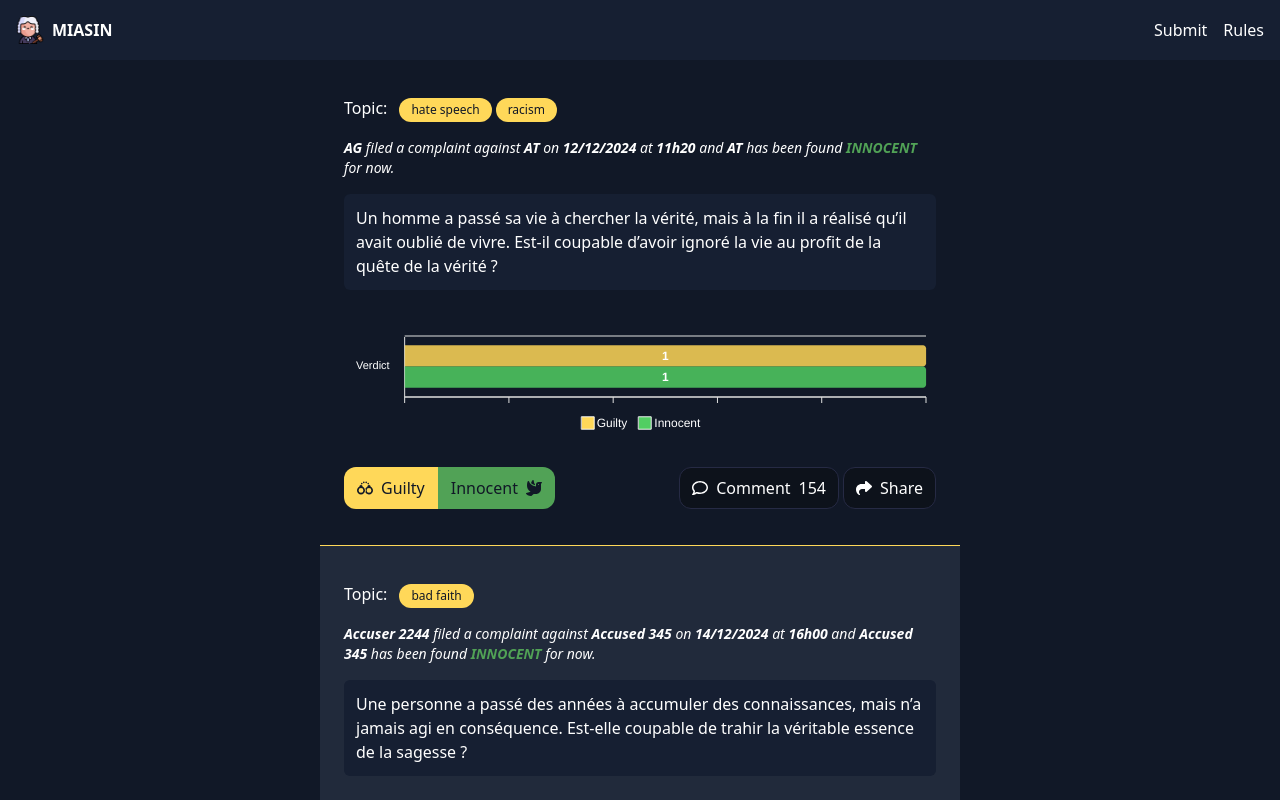
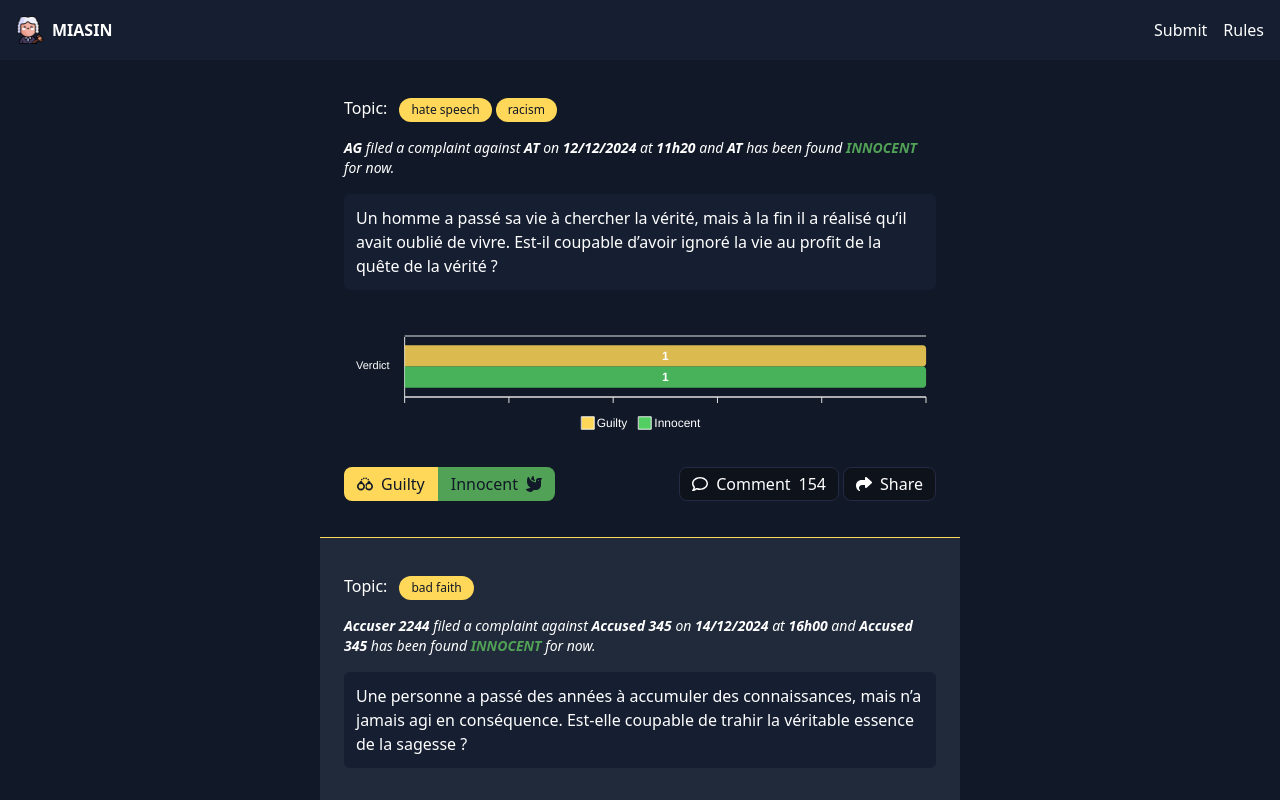
Before and after one commit to alaincodes/miasin, a Nuxt app in the folder frontend/: page / in a window 1280 px wide. Shown: the top 800 px of the page. Built offline with nearby package versions, Linux system fonts and the light colour scheme.

Commit message:
clean buttons UI

```diff
--- a/frontend/components/Question.vue
+++ b/frontend/components/Question.vue
@@ -1,14 +1,16 @@
 <script setup>
 defineProps({
-  question: {
-    type: String,
-    required: true,
-  }
-})
+	question: {
+		type: String,
+		required: true,
+	},
+});
 </script>
 
 <template>
-  <div class="prose p-3 rounded-md bg-c-black-light text-white prose-p:leading-6">
-    <p>{{ question }}</p>
-  </div>
+	<div
+		class="prose max-w-full p-3 rounded-md bg-c-black-light text-white prose-p:leading-6"
+	>
+		<p>{{ question }}</p>
+	</div>
 </template>
--- a/frontend/components/ui/CommentCTA.vue
+++ b/frontend/components/ui/CommentCTA.vue
@@ -1,19 +1,26 @@
 <script setup>
-import { ref, onMounted } from 'vue'
+import { ref, onMounted } from "vue";
 
-const randomNumber = ref(null)
+const randomNumber = ref(null);
 
 onMounted(() => {
-  randomNumber.value = Math.floor(Math.random() * 500) + 1
-})
+	randomNumber.value = Math.floor(Math.random() * 500) + 1;
+});
 </script>
 <template>
 	<button
-    class="flex gap-2 items-center py-2 px-3 bg-c-black-darker border border-c-black-lighter rounded-xl duration-300 hover:border-white"
+		class="flex gap-2 items-center py-1 px-3 bg-c-black-darker border border-c-black-lighter rounded-lg duration-300 hover:border-white"
 		aria-label="view comments"
 	>
-    <svg class="size-4" fill="currentColor" xmlns="http://www.w3.org/2000/svg" viewBox="0 0 512 512">
-      <path d="M123.6 391.3c12.9-9.4 29.6-11.8 44.6-6.4 26.5 9.6 56.2 15.1 87.8 15.1 124.7 0 208-80.5 208-160S380.7 80 256 80 48 160.5 48 240c0 32 12.4 62.8 35.7 89.2 8.6 9.7 12.8 22.5 11.8 35.5-1.4 18.1-5.7 34.7-11.3 49.4 17-7.9 31.1-16.7 39.4-22.7zM21.2 431.9c1.8-2.7 3.5-5.4 5.1-8.1 10-16.6 19.5-38.4 21.4-62.9C17.7 326.8 0 285.1 0 240 0 125.1 114.6 32 256 32s256 93.1 256 208-114.6 208-256 208c-37.1 0-72.3-6.4-104.1-17.9-11.9 8.7-31.3 20.6-54.3 30.6-15.1 6.6-32.3 12.6-50.1 16.1-.8.2-1.6.3-2.4.5-4.4.8-8.7 1.5-13.2 1.9-.2 0-.5.1-.7.1-5.1.5-10.2.8-15.3.8-6.5 0-12.3-3.9-14.8-9.9S0 457.4 4.5 452.8c4.1-4.2 7.8-8.7 11.3-13.5 1.7-2.3 3.3-4.6 4.8-6.9l.3-.5z"/>
+		<svg
+			class="size-4"
+			fill="currentColor"
+			xmlns="http://www.w3.org/2000/svg"
+			viewBox="0 0 512 512"
+		>
+			<path
+				d="M123.6 391.3c12.9-9.4 29.6-11.8 44.6-6.4 26.5 9.6 56.2 15.1 87.8 15.1 124.7 0 208-80.5 208-160S380.7 80 256 80 48 160.5 48 240c0 32 12.4 62.8 35.7 89.2 8.6 9.7 12.8 22.5 11.8 35.5-1.4 18.1-5.7 34.7-11.3 49.4 17-7.9 31.1-16.7 39.4-22.7zM21.2 431.9c1.8-2.7 3.5-5.4 5.1-8.1 10-16.6 19.5-38.4 21.4-62.9C17.7 326.8 0 285.1 0 240 0 125.1 114.6 32 256 32s256 93.1 256 208-114.6 208-256 208c-37.1 0-72.3-6.4-104.1-17.9-11.9 8.7-31.3 20.6-54.3 30.6-15.1 6.6-32.3 12.6-50.1 16.1-.8.2-1.6.3-2.4.5-4.4.8-8.7 1.5-13.2 1.9-.2 0-.5.1-.7.1-5.1.5-10.2.8-15.3.8-6.5 0-12.3-3.9-14.8-9.9S0 457.4 4.5 452.8c4.1-4.2 7.8-8.7 11.3-13.5 1.7-2.3 3.3-4.6 4.8-6.9l.3-.5z"
+			/>
 		</svg>
 		<span class="hidden md:block">Comment</span>
 		<span>{{ randomNumber }}</span>
--- a/frontend/components/ui/GuiltyCTA.vue
+++ b/frontend/components/ui/GuiltyCTA.vue
@@ -1,8 +1,18 @@
 <template>
-  <button class="grid grid-flow-col place-items-center gap-2 py-2 px-3 border border-transparent rounded-xl duration-300 bg-c-yellow-1 text-c-black hover:bg-yellow-900 hover:border-yellow-900 hover:text-white" aria-label="Declare guilty">
-    <svg class="size-4" fill="currentColor" xmlns="http://www.w3.org/2000/svg" viewBox="0 0 640 512">
-      <path d="M240 32a32 32 0 1 1 64 0 32 32 0 1 1-64 0zm-48 16a32 32 0 1 1 0 64 32 32 0 1 1 0-64zm-32 80c17.7 0 32 14.3 32 32h8c13.3 0 24 10.7 24 24v16c0 1.7-.2 3.4-.5 5.1C280.3 229.6 320 286.2 320 352c0 88.4-71.6 160-160 160S0 440.4 0 352c0-65.8 39.7-122.4 96.5-146.9-.4-1.6-.5-3.3-.5-5.1v-16c0-13.3 10.7-24 24-24h8c0-17.7 14.3-32 32-32zm0 320a96 96 0 1 0 0-192 96 96 0 1 0 0 192zm192-96c0-25.9-5.1-50.5-14.4-73.1 16.9-32.9 44.8-59.1 78.9-73.9-.4-1.6-.5-3.3-.5-5.1v-16c0-13.3 10.7-24 24-24h8c0-17.7 14.3-32 32-32s32 14.3 32 32h8c13.3 0 24 10.7 24 24v16c0 1.7-.2 3.4-.5 5.1 56.8 24.6 96.5 81.2 96.5 147 0 88.4-71.6 160-160 160-62 0-115.8-35.3-142.4-86.9 9.3-22.5 14.4-47.2 14.4-73.1zm224 0a96 96 0 1 0-192 0 96 96 0 1 0 192 0zM368 0a32 32 0 1 1 0 64 32 32 0 1 1 0-64zm80 48a32 32 0 1 1 0 64 32 32 0 1 1 0-64z"/>
-    </svg>
-    <span>Guilty</span>
-  </button>
+	<button
+		class="grid grid-flow-col place-items-center gap-2 py-1 px-3 border border-transparent rounded-lg duration-300 bg-c-yellow-1 text-c-black hover:bg-yellow-900 hover:border-yellow-900 hover:text-white"
+		aria-label="Declare guilty"
+	>
+		<svg
+			class="size-4"
+			fill="currentColor"
+			xmlns="http://www.w3.org/2000/svg"
+			viewBox="0 0 640 512"
+		>
+			<path
+				d="M240 32a32 32 0 1 1 64 0 32 32 0 1 1-64 0zm-48 16a32 32 0 1 1 0 64 32 32 0 1 1 0-64zm-32 80c17.7 0 32 14.3 32 32h8c13.3 0 24 10.7 24 24v16c0 1.7-.2 3.4-.5 5.1C280.3 229.6 320 286.2 320 352c0 88.4-71.6 160-160 160S0 440.4 0 352c0-65.8 39.7-122.4 96.5-146.9-.4-1.6-.5-3.3-.5-5.1v-16c0-13.3 10.7-24 24-24h8c0-17.7 14.3-32 32-32zm0 320a96 96 0 1 0 0-192 96 96 0 1 0 0 192zm192-96c0-25.9-5.1-50.5-14.4-73.1 16.9-32.9 44.8-59.1 78.9-73.9-.4-1.6-.5-3.3-.5-5.1v-16c0-13.3 10.7-24 24-24h8c0-17.7 14.3-32 32-32s32 14.3 32 32h8c13.3 0 24 10.7 24 24v16c0 1.7-.2 3.4-.5 5.1 56.8 24.6 96.5 81.2 96.5 147 0 88.4-71.6 160-160 160-62 0-115.8-35.3-142.4-86.9 9.3-22.5 14.4-47.2 14.4-73.1zm224 0a96 96 0 1 0-192 0 96 96 0 1 0 192 0zM368 0a32 32 0 1 1 0 64 32 32 0 1 1 0-64zm80 48a32 32 0 1 1 0 64 32 32 0 1 1 0-64z"
+			/>
+		</svg>
+		<span>Guilty</span>
+	</button>
 </template>
--- a/frontend/components/ui/InnocentCTA.vue
+++ b/frontend/components/ui/InnocentCTA.vue
@@ -1,8 +1,18 @@
 <template>
-  <button class="grid grid-flow-col place-items-center gap-2 py-2 px-3 border border-transparent rounded-xl duration-300 bg-c-green-3 text-c-black hover:bg-green-900 hover:border-green-900 hover:text-white" aria-label="Vote innocent">
-    <span>Innocent</span>
-    <svg class="size-4" fill="currentColor" xmlns="http://www.w3.org/2000/svg" viewBox="0 0 512 512">
-      <path d="M160.8 96.5c14 17 31 30.9 49.5 42.2 25.9 15.8 53.7 25.9 77.7 31.6v-31.5c-22.2-30.3-38-67.3-39.4-110.8-.4-11.3-7.5-21.5-18.4-24.4-7.6-2-15.8-.2-21 5.8-13.3 15.4-32.7 44.6-48.4 87.2zM320 144v64c-60.8-5.1-185-43.8-219.3-157.2C97.4 40 87.9 32 76.6 32c-7.9 0-15.3 3.9-18.8 11C46.8 65.9 32 112.1 32 176c0 116.9 80.1 180.5 118.4 202.8L11.8 416.6C6.7 418 2.6 421.8.9 426.8s-.8 10.6 2.3 14.8C21.7 466.2 77.3 512 160 512c3.6 0 7.2-1.2 10-3.5l75.6-60.5H320c88.4 0 160-71.6 160-160V128l29.9-44.9c1.3-2 2.1-4.4 2.1-6.8 0-6.8-5.5-12.3-12.3-12.3H400c-44.2 0-80 35.8-80 80zm80-16a16 16 0 1 1 0 32 16 16 0 1 1 0-32z"/>
-    </svg>
-  </button>
+	<button
+		class="grid grid-flow-col place-items-center gap-2 py-1 px-3 border border-transparent rounded-lg duration-300 bg-c-green-3 text-c-black hover:bg-green-900 hover:border-green-900 hover:text-white"
+		aria-label="Vote innocent"
+	>
+		<span>Innocent</span>
+		<svg
+			class="size-4"
+			fill="currentColor"
+			xmlns="http://www.w3.org/2000/svg"
+			viewBox="0 0 512 512"
+		>
+			<path
+				d="M160.8 96.5c14 17 31 30.9 49.5 42.2 25.9 15.8 53.7 25.9 77.7 31.6v-31.5c-22.2-30.3-38-67.3-39.4-110.8-.4-11.3-7.5-21.5-18.4-24.4-7.6-2-15.8-.2-21 5.8-13.3 15.4-32.7 44.6-48.4 87.2zM320 144v64c-60.8-5.1-185-43.8-219.3-157.2C97.4 40 87.9 32 76.6 32c-7.9 0-15.3 3.9-18.8 11C46.8 65.9 32 112.1 32 176c0 116.9 80.1 180.5 118.4 202.8L11.8 416.6C6.7 418 2.6 421.8.9 426.8s-.8 10.6 2.3 14.8C21.7 466.2 77.3 512 160 512c3.6 0 7.2-1.2 10-3.5l75.6-60.5H320c88.4 0 160-71.6 160-160V128l29.9-44.9c1.3-2 2.1-4.4 2.1-6.8 0-6.8-5.5-12.3-12.3-12.3H400c-44.2 0-80 35.8-80 80zm80-16a16 16 0 1 1 0 32 16 16 0 1 1 0-32z"
+			/>
+		</svg>
+	</button>
 </template>
--- a/frontend/components/ui/ShareCTA.vue
+++ b/frontend/components/ui/ShareCTA.vue
@@ -1,10 +1,17 @@
 <template>
 	<button
-    class="flex gap-2 items-center py-2 px-3 bg-c-black-darker border border-c-black-lighter rounded-xl duration-300 hover:border-white"
+		class="flex gap-2 items-center py-1 px-3 bg-c-black-darker border border-c-black-lighter rounded-lg duration-300 hover:border-white"
 		aria-label="share"
 	>
-    <svg class="size-4" fill="currentColor" xmlns="http://www.w3.org/2000/svg" viewBox="0 0 512 512">
-      <path d="M307 34.8c-11.5 5.1-19 16.6-19 29.2v64H176C78.8 128 0 206.8 0 304c0 113.3 81.5 163.9 100.2 174.1 2.5 1.4 5.3 1.9 8.1 1.9 10.9 0 19.7-8.9 19.7-19.7 0-7.5-4.3-14.4-9.8-19.5-9.4-8.9-22.2-26.4-22.2-56.8 0-53 43-96 96-96h96v64c0 12.6 7.4 24.1 19 29.2s25 3 34.4-5.4l160-144c6.7-6.1 10.6-14.7 10.6-23.8s-3.8-17.7-10.6-23.8l-160-144a31.76 31.76 0 0 0-34.4-5.4z"/>
+		<svg
+			class="size-4"
+			fill="currentColor"
+			xmlns="http://www.w3.org/2000/svg"
+			viewBox="0 0 512 512"
+		>
+			<path
+				d="M307 34.8c-11.5 5.1-19 16.6-19 29.2v64H176C78.8 128 0 206.8 0 304c0 113.3 81.5 163.9 100.2 174.1 2.5 1.4 5.3 1.9 8.1 1.9 10.9 0 19.7-8.9 19.7-19.7 0-7.5-4.3-14.4-9.8-19.5-9.4-8.9-22.2-26.4-22.2-56.8 0-53 43-96 96-96h96v64c0 12.6 7.4 24.1 19 29.2s25 3 34.4-5.4l160-144c6.7-6.1 10.6-14.7 10.6-23.8s-3.8-17.7-10.6-23.8l-160-144a31.76 31.76 0 0 0-34.4-5.4z"
+			/>
 		</svg>
 		<span class="hidden md:block">Share</span>
 	</button>
```
Lines whose indentation alone changed are shown as unchanged.
